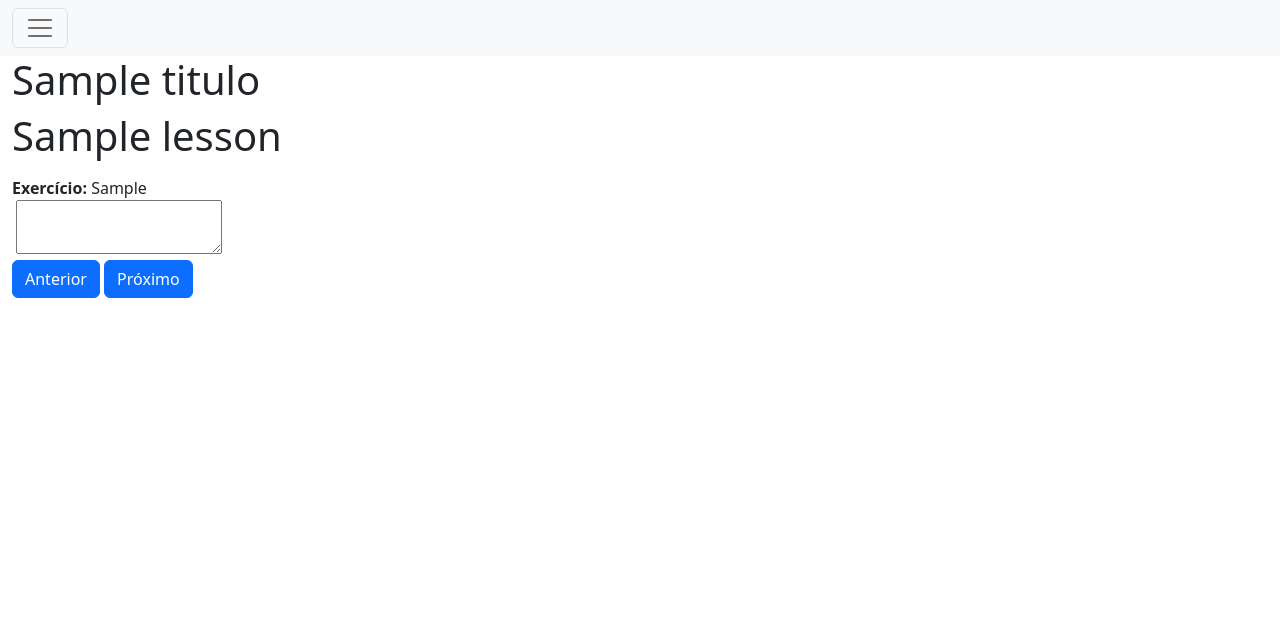
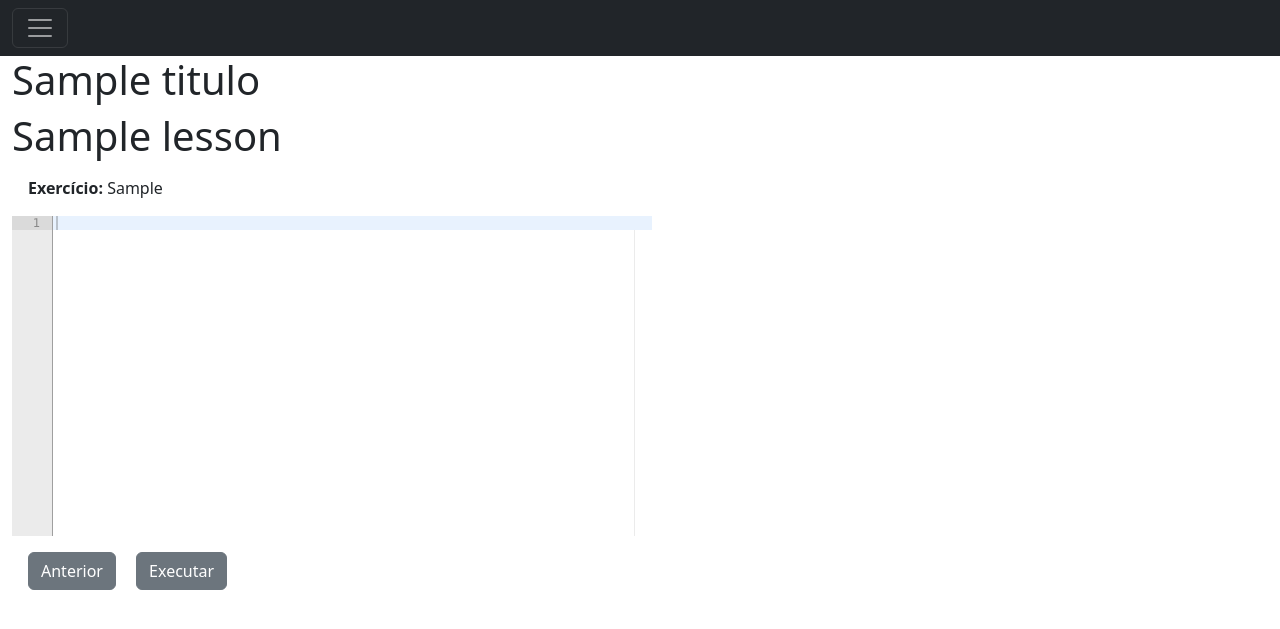
Before and after one commit to infoangelo/hermes, a Flask app: template templates/lesson_exercise.html in a window 1280 px wide. Shown: the top 629 px of the page. Run offline with Flask 2, Linux system fonts and the light colour scheme; tables that the repository leaves empty hold one stand-in row (values such as "Sample post"); the template is opened without the code that fills it: values that come from a table or form of the project are taken from there, most other values are stand-ins (such as "Sample title", 1, 10 or a date in 2020); some libraries are stand-ins or nearby versions.

Commit message:
Alterações no layout do site e melhorias nos templates

```diff
--- a/auth.py
+++ b/auth.py
@@ -12,7 +12,7 @@ from model import Users, Exp, db
 def register():
     if request.method == 'POST':
         name = request.form['name']
-        username = request.form['username']
+        username = request.form['email']
         password = request.form['password']
         error = None
 
@@ -42,7 +42,7 @@ def register():
 @app.route('/login', methods=('GET', 'POST'))
 def login():
     if request.method == 'POST':
-        username = request.form['username']
+        username = request.form['email']
         password = request.form['password']
         error = None
         user = Users.query.filter_by(username=username).first()
--- a/templates/createlesson.html
+++ b/templates/createlesson.html
@@ -31,7 +31,7 @@
     <input type="radio" name="level" id="hard" value="hard">
     <br>
     <br>
-    <input type="submit" value="Cadastrar">
+    <input type="submit" class="btn btn-dark" value="Cadastrar">
   </form>
 
 {% endblock %}
--- a/templates/lesson_exercise.html
+++ b/templates/lesson_exercise.html
@@ -1,16 +1,48 @@
 {% extends "template.html" %}
+{% block head %}
+<script src="https://cdn.jsdelivr.net/pyodide/v0.21.3/full/pyodide.js"></script>
+<style>
+#editor {
+    position: relative;
+    max-width: 40rem;
+    height: 20rem;
+}
+</style>
+<script src="https://cdnjs.cloudflare.com/ajax/libs/ace/1.4.13/ace.min.js"></script>
+<script src="https://cdnjs.cloudflare.com/ajax/libs/ace/1.4.13/ext-language_tools.min.js"></script>
+<script src="https://cdnjs.cloudflare.com/ajax/libs/ace/1.4.13/theme-eclipse.min.js"></script>
+<script src="https://cdnjs.cloudflare.com/ajax/libs/ace/1.4.13/mode-python.min.js"></script>
+{% endblock %}
 {% block conteudo %}
-
 <h1>{{ lesson.title }}</h1>
 <p></p>
-<div><b>Exercício: </b>{{ lesson.exercise }}</div>
-  <form method="post" class="form-group">
-    <label for="exercise"></label>
-    <textarea name="exercise" id="exercise" required></textarea>
-    <br>
-    <a class="btn btn-primary" href="{{ url_for('lessons') }}">Anterior</a>
-    <input type="submit" class="btn btn-primary" value="Próximo">
-    <br>
-  </form>
+<div class="m-3"><b>Exercício: </b>{{ lesson.exercise }}</div>
+<div id="editor"></div>
 
+<form id="teste" method="post" class="form-group">
+<textarea name="exercise" id="exercise" class="d-none"></textarea>
+<a class="btn btn-secondary m-3" href="{{ url_for('lessons') }}">Anterior</a>
+<button onclick="main()" class="btn btn-secondary" value="Executar">Executar</button>
+</form>
+
+<script>
+    var editor = ace.edit("editor");
+    editor.setTheme("ace/theme/eclipse");
+    editor.session.setMode("ace/mode/python");
+</script>
+    <script type="text/javascript">
+      async function main(){
+        let pyodide = await loadPyodide();
+        pyodide.runPython(`
+            import sys
+            import io
+            sys.stdout = io.StringIO()
+        `);
+        const resultado = pyodide.runPython(editor.getValue());
+        var stdout = pyodide.runPython("sys.stdout.getvalue()")
+        alert(stdout);
+        document.forms['teste'].elements['exercise'].value = stdout;
+        document.forms['teste'].submit();
+      }
+    </script>
 {% endblock %}
--- a/templates/lessons_list.html
+++ b/templates/lessons_list.html
@@ -2,8 +2,8 @@
 {% block conteudo %}
 
 <h1>Lições de Python: </h1>
-<table class="table table-bordered">
-    <thead class="thead-dark">
+<table class="table table-bordered table-hover">
+    <thead class="table-secondary">
     <tr>
         <th>Lição</th>
         <th>Descrição</th>
--- a/templates/template.html
+++ b/templates/template.html
@@ -7,21 +7,22 @@
     <title>Projeto Hermes</title>
     <link href="https://cdn.jsdelivr.net/npm/bootstrap@5.2.3/dist/css/bootstrap.min.css" rel="stylesheet"
           integrity="sha384-rbsA2VBKQhggwzxH7pPCaAqO46MgnOM80zW1RWuH61DGLwZJEdK2Kadq2F9CUG65" crossorigin="anonymous">
+    {% block head %}{% endblock %}
 </head>
 <body>
 <script src="https://cdn.jsdelivr.net/npm/bootstrap@5.2.3/dist/js/bootstrap.bundle.min.js"
         integrity="sha384-kenU1KFdBIe4zVF0s0G1M5b4hcpxyD9F7jL+jjXkk+Q2h455rYXK/7HAuoJl+0I4"
         crossorigin="anonymous"></script>
-<nav class="navbar navbar-light bg-light">
+<nav class="navbar navbar-dark bg-dark">
     <div class="container-fluid">
         <button class="navbar-toggler" type="button" data-bs-toggle="offcanvas" data-bs-target="#navbarSupportedContent"
                 aria-controls="navbarSupportedContent" aria-label="Alternar navegação">
             <span class="navbar-toggler-icon"></span>
         </button>
-        <div class="offcanvas offcanvas-end" tabindex="-1"  id="navbarSupportedContent">
+        <div class="offcanvas offcanvas-end bg-dark" tabindex="-1"  id="navbarSupportedContent">
             <div class="offcanvas-header">
                 <a class="navbar-brand" href="{{ url_for('index') }}">Hermes</a>
-                <button type="button" class="btn-close btn-close-black" data-bs-dismiss="offcanvas"
+                <button type="button" class="btn-close btn-close-white" data-bs-dismiss="offcanvas"
                         aria-label="Fechar menu"></button>
             </div>
             <div class="offcanvas-body">
--- a/templates/xp.html
+++ b/templates/xp.html
@@ -2,8 +2,8 @@
 {% block conteudo %}
 
 <h1>Lições e experiência de {{ g.user.name }}: </h1>
-<table class="table table-bordered">
-    <thead class="thead-dark">
+<table class="table table-bordered table-hover">
+    <thead class="table-secondary">
     <tr>
         <th>Lição</th>
         <th>XP</th>
```
Also changed, not shown: templates/auth/login.html (+4 -4 lines), templates/auth/register.html (+5 -5 lines), templates/lesson.html (+3 -4 lines).
